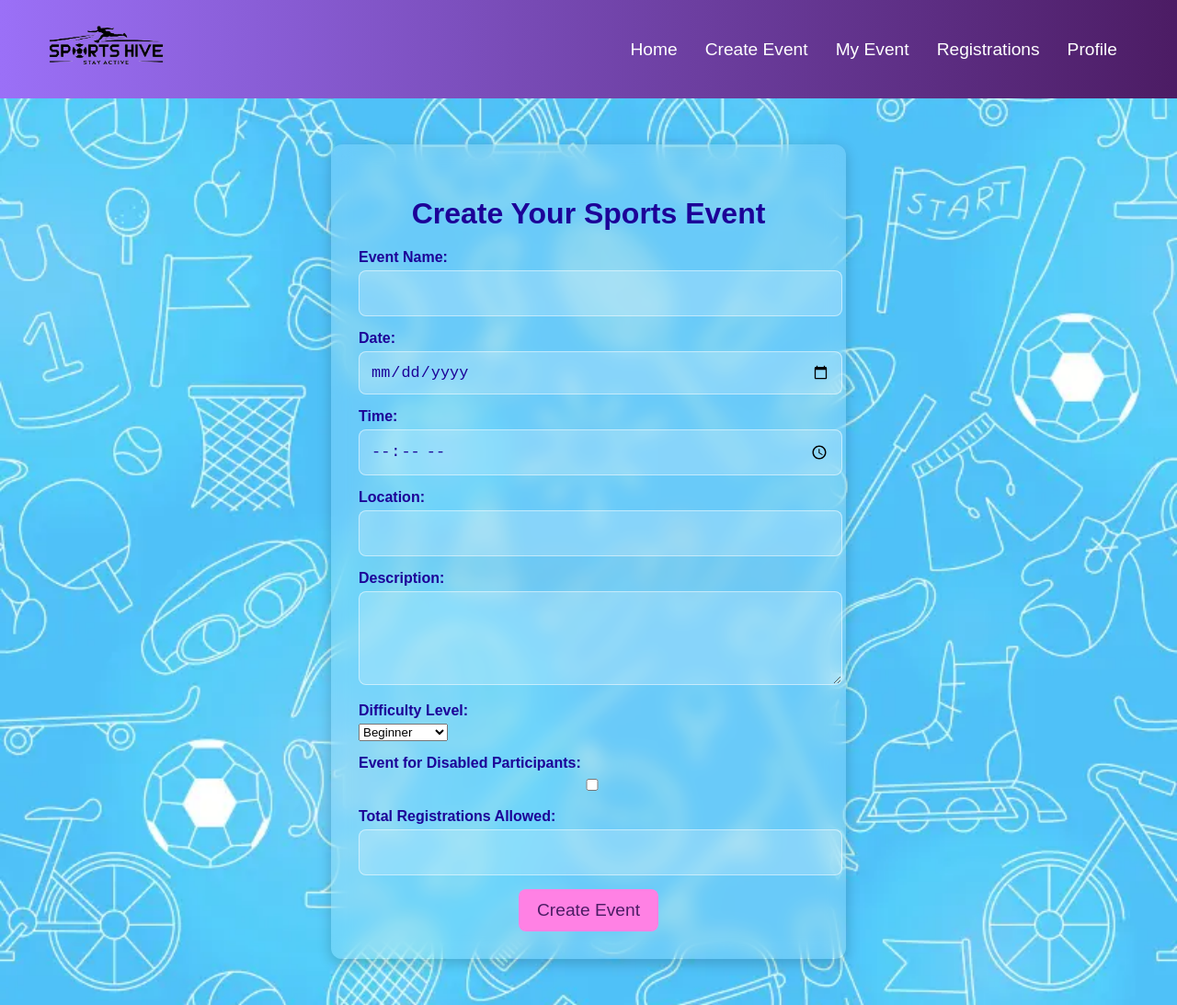
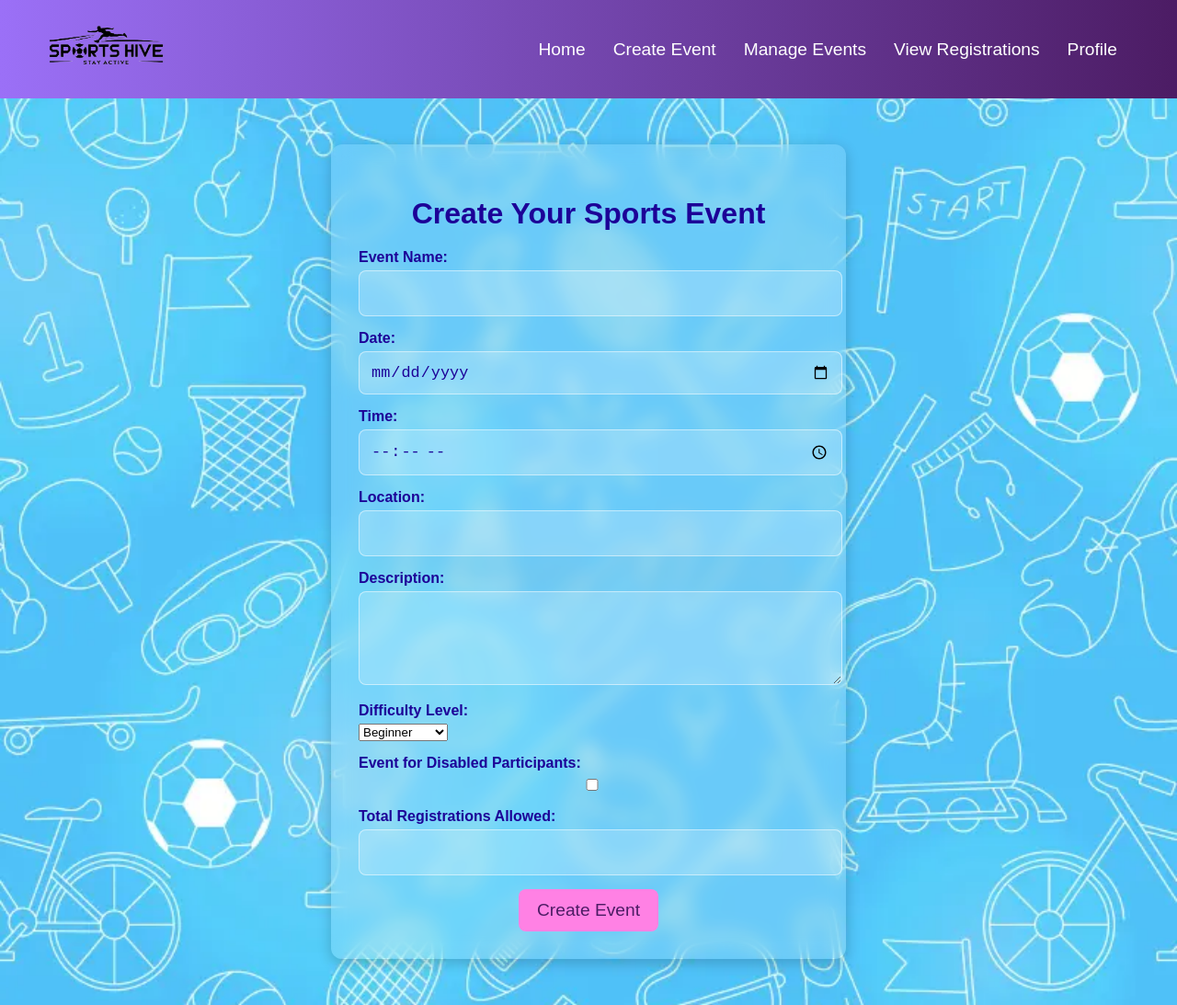
Before and after one commit to Azim098/sporthive, a website: page createevent.html in a window 1280 px wide. Shown: the top 1093 px of the page at 92% size. Drawn offline with nearby package versions, Linux system fonts and the light colour scheme.

Commit message:
Update createevent.html

```diff
--- a/createevent.html
+++ b/createevent.html
@@ -22,8 +22,8 @@
     <ul>
         <li><a href="organizer.html">Home</a></li>
         <li><a href="createevent.html">Create Event</a></li>
-        <li><a href="myevent.html">My Event</a></li>
-        <li><a href="reg.html">Registrations</a></li>
+        <li><a href="myevent.html">Manage Events</a></li>
+        <li><a href="reg.html">View Registrations</a></li>
         <li><a href="oprofile.html">Profile</a></li>
     </ul>
 </nav>
```
